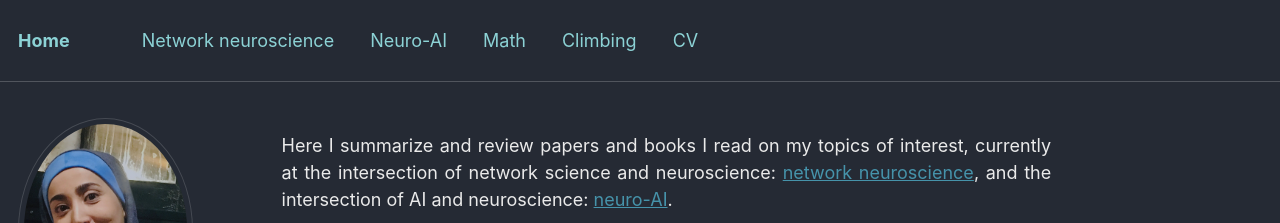
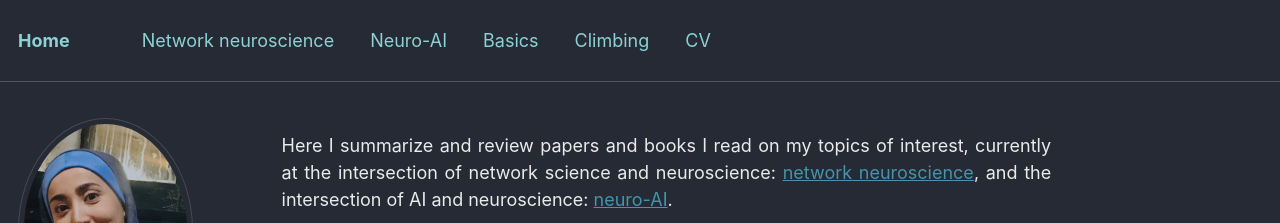
Before and after one commit to zahramor/zahramor.github.io, a Jekyll site: the page built from _pages/about.md, in a window 1280 px wide. Shown: the top 223 px of the page. Built offline with Jekyll 4.4.1, drawn with Linux system fonts in a browser that asks for light colours; some web fonts are replaced.

Commit message:
Update navigation.yml

```diff
--- a/_data/navigation.yml
+++ b/_data/navigation.yml
@@ -7,8 +7,8 @@ main:
   - title: "Neuro-AI"
     url: /neuroai/
 
-  - title: "Math"
-    url: /math/
+  - title: "Basics"
+    url: /basics/
 
   - title: "Climbing"
     url: /climbing/
```
